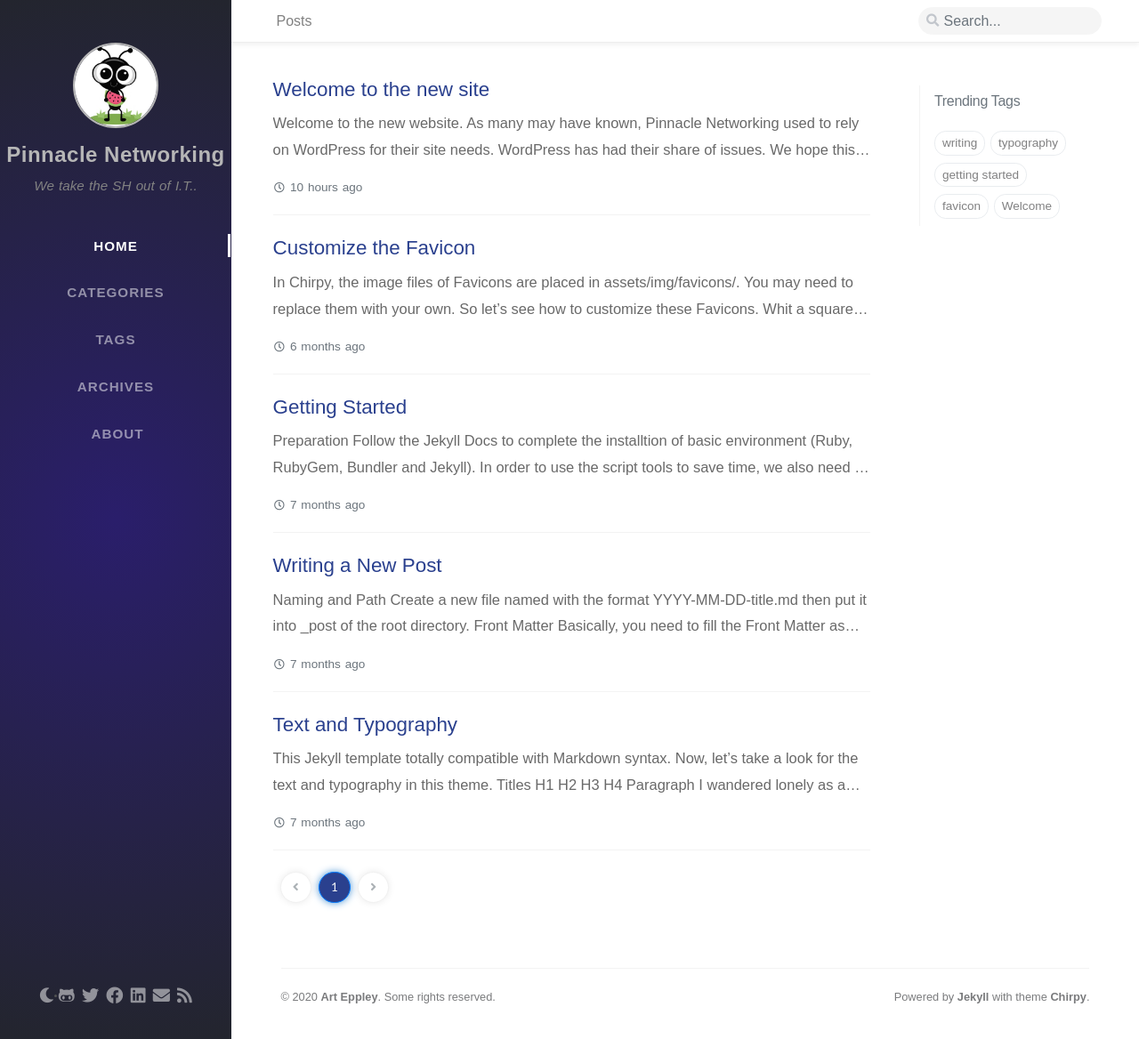
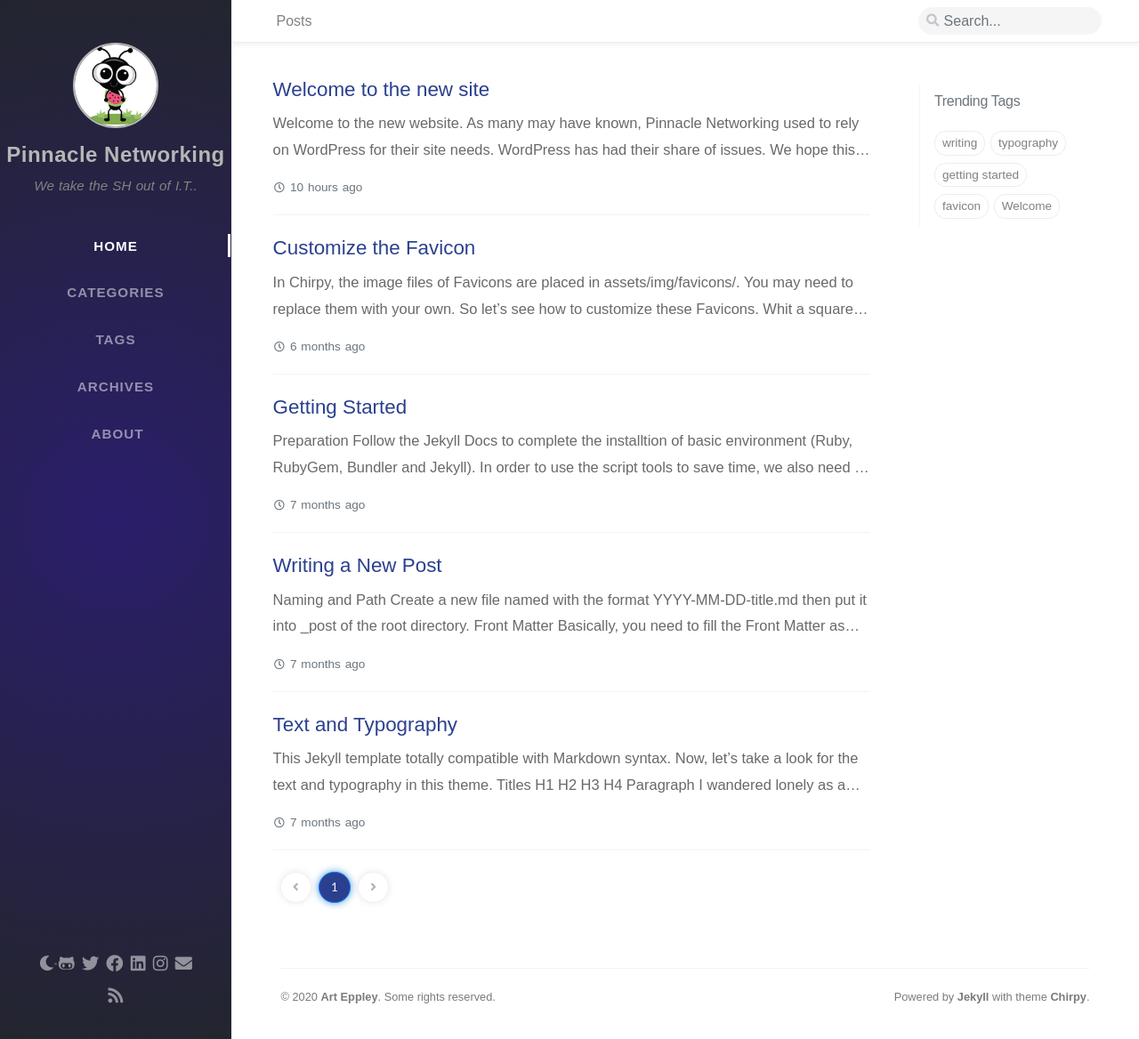
Before and after one commit to Pinnaclenetworking/pinnaclenetworking.github.io, a Jekyll site: the page built from index.html, in a window 1280 px wide and 1168 px high. Shown: the whole window at 89% size. Built offline with Jekyll 4.4.1, drawn with Linux system fonts in a browser that asks for light colours; nearby versions of some CDN libraries; some web fonts are replaced; the list of posts is cut into pages by our own code; comment, search, counter and statistics services are not loaded.

Commit message:
Update sidebar.html

```diff
--- a/_includes/sidebar.html
+++ b/_includes/sidebar.html
@@ -76,6 +76,10 @@
   <a href="https://linkedin.com/{{ site.linkedin.username }}" target="_blank">
     <i class="fab fa-linkedin"></i>
   </a>
+
+  <a href="https://instagram.com/{{ site.instagram.username }}" target="_blank">
+    <i class="fab fa-instagram"></i>
+  </a>
   {% assign email = site.social.email | split: '@' %}
   <a href="javascript:window.open('mailto:' + ['{{ email[0] }}','{{ email[1] }}'].join('@'))">
     <i class="fas fa-envelope"></i>
```
